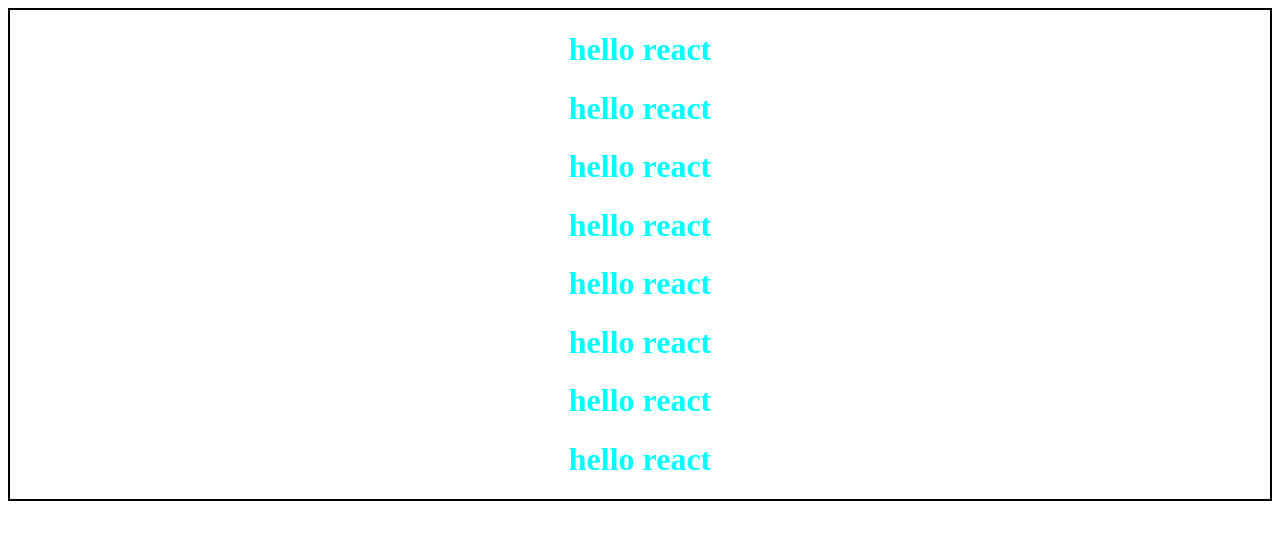
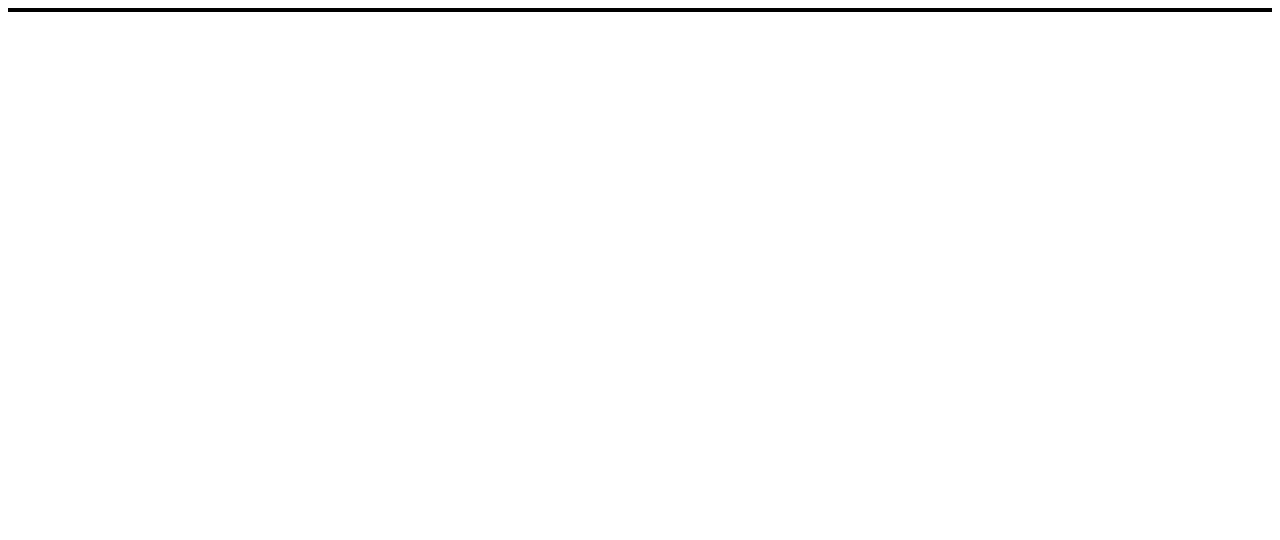
Before and after one commit to AlexandrPetrov1987/sep-react-2021, a React (Create React App) app: page / in a window 1280 px wide. Shown: the top 540 px of the page. Built offline with nearby package versions, Linux system fonts and the light colour scheme.

Commit message:
main branch

```diff
--- a/src/App.js
+++ b/src/App.js
@@ -3,14 +3,7 @@ import './App.css';
 function App() {
     return (
         <div className="App">
-            <h1>hello react</h1>
-            <h1>hello react</h1>
-            <h1>hello react</h1>
-            <h1>hello react</h1>
-            <h1>hello react</h1>
-            <h1>hello react</h1>
-            <h1>hello react</h1>
-            <h1>hello react</h1>
+
         </div>
     );
 }
```
